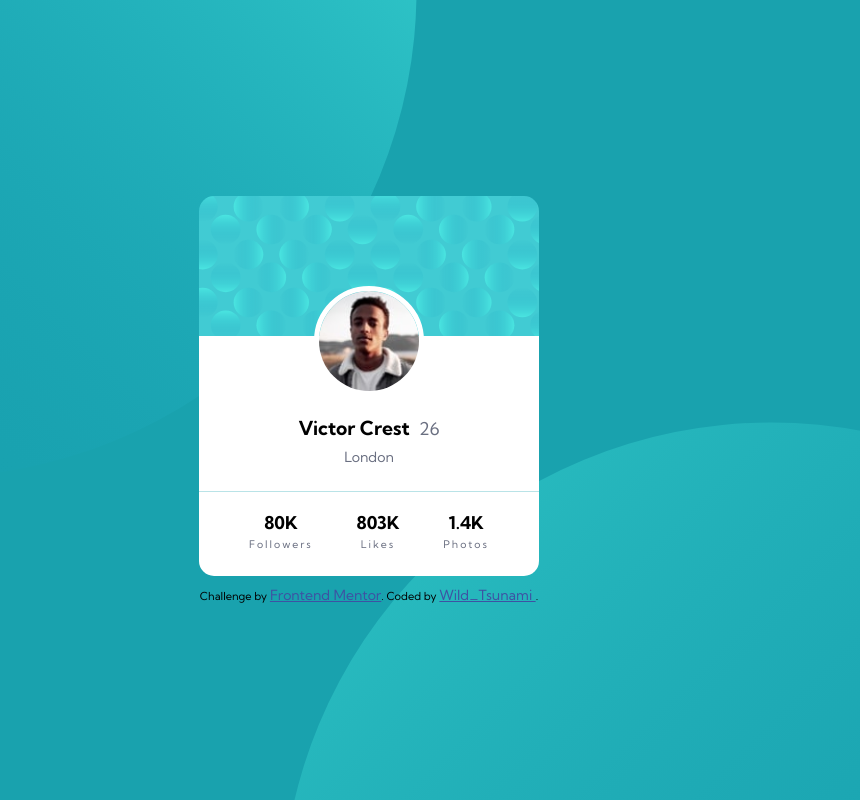
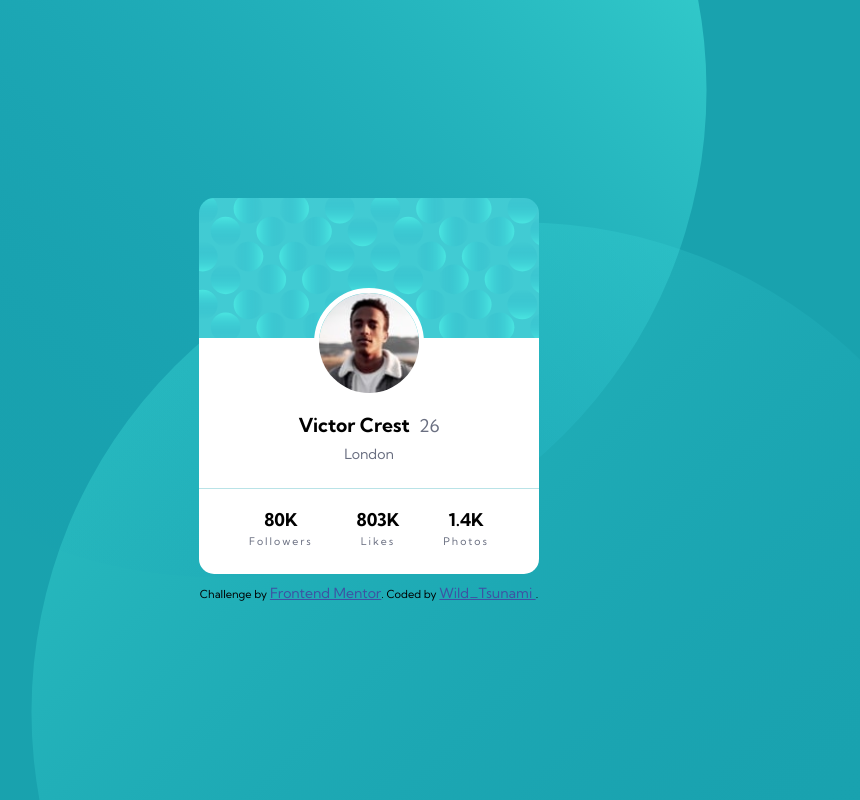
Before and after one commit to WildTsunami/005_profile-_card, a plain HTML site: page index.html in a window 1280 px wide. Shown: the whole page, without its empty margins (271-1131 px from the left). Drawn offline with Linux system fonts and the light colour scheme.

Commit message:
Update semantic and some prop.

```diff
--- a/index.html
+++ b/index.html
@@ -18,40 +18,42 @@
 
   <body>
     <main>
+
         <img src="images/image-victor.jpg" alt="photo">
 
-      <div id="name_age">
+        <div class="name_age">
           <h1> Victor Crest </h1>
-        <p id="age"> 26 </p>
+          <p class="age"> 26 </p>
         </div>
 
-      <p id="city"> London </p>
+        <p class="city"> London </p>
         <div class="border"></div>
 
-      <div id="stats">
+        <dl class="stats">
 
           <div>
-          <h2> 80K </h2>
-          <p> Followers </p>
+            <dd> Followers </dd>
+            <dt> 80K </dt>
           </div>
 
           <div>
-          <h2> 803K </h2>
-          <p> Likes </p>
+            <dd> Likes </dd>
+            <dt> 803K </dt>
           </div>
 
           <div>
-          <h2> 1.4K </h2>
-          <p> Photos </p>
+            <dd> Photos </dd>
+            <dt> 1.4K </dt>
           </div>
-      </div>
+
       </main>
-
       <footer>
         <div class="attribution">
           Challenge by <a href="https://www.frontendmentor.io?ref=challenge" target="_blank">Frontend Mentor</a>.
           Coded by <a href="https://www.frontendmentor.io/profile/WildTsunami"> Wild_Tsunami </a>.
         </div>
+  </div>
+
     </footer>
 
 
--- a/styles.css
+++ b/styles.css
@@ -18,12 +18,7 @@
 }
 
 html{
-    height: 100vh;
-
     background-color: var(--dark_cyan);
-    background-image: url(images/bg-pattern-top.svg), url(images/bg-pattern-bottom.svg);
-    background-repeat: no-repeat;
-    background-position: top -500px left -290px, bottom -600px right -250px;
 }
 
 body{
@@ -32,14 +27,19 @@ body{
     justify-content: center;
     align-items: center;
 
-    height: 100%;
+    min-height: 100vh;
+
+    background-image: url(images/bg-pattern-top.svg), url(images/bg-pattern-bottom.svg);
+    background-repeat: no-repeat;
+    background-position: top -50vh left 0px, bottom -50vh right 0px;
 }
 
 /* # Main card # */
 main{
-    width: 340px;
+    max-width: 340px;
+    width: 100%;
     padding-top: 90px;
-    border: 0px transparent solid;
+    border-bottom: 1px transparent solid;
     margin-bottom: 10px;
 
     background-image: url(images/bg-pattern-card.svg);
@@ -51,14 +51,15 @@ main{
 
 /* ## Personal information ## */
 img{
+    display: block;
     height: 110px;
     border: 5px white solid;
-    margin: 0 115px 15px;
+    margin: 0px auto 15px;
 
     border-radius: 90px;
 }
 
-#name_age{
+.name_age{
     text-align: center;
 
     margin-bottom: 8px;
@@ -68,7 +69,7 @@ h1{
     display: inline;
 }
 
-#age{
+.age{
     display: inline;
 
     padding-left: 5px;
@@ -77,7 +78,7 @@ h1{
     color: var(--dark_grayish_blue);
 }
 
-#city{
+.city{
 
     color: var(--dark_grayish_blue);
     font-size: 0.8rem;
@@ -92,21 +93,24 @@ h1{
 }
 
 /* ## Stats ## */
-#stats{
+.stats{
     display: flex;
     justify-content: space-between;
 
     margin: 20px 50px 25px;
 }
-
-#stats h2{
+.stats>div{
+    display: flex;
+    flex-direction: column-reverse;
+}
+.stats dt{
     margin-bottom: 5px;
 
     font-size: 1rem;
+    font-weight: 700;
     text-align: center;
 }
-
-#stats p{
+.stats dd{
     color: var(--dark_grayish_blue);
     text-align: center;
     font-size: 0.6rem;
```
Lines whose indentation alone changed are shown as unchanged.
